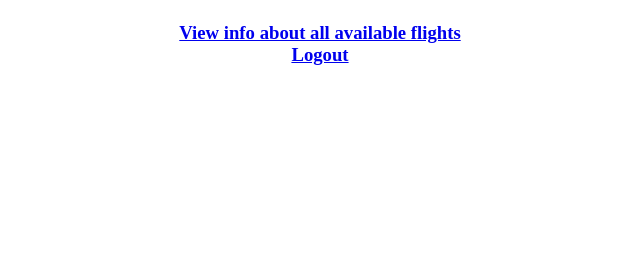
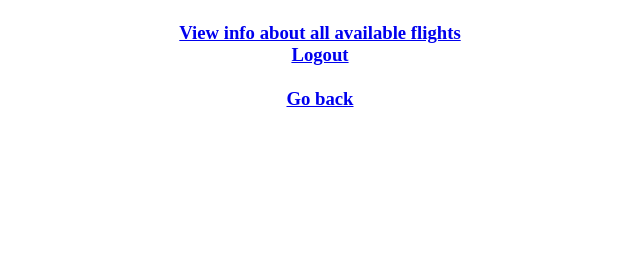
Before and after one commit to trannolis/jfk_atms, a Flask app: template source/templates/atc_landing.html in a window 1280 px wide. Shown: the part 44-300 px from the top of the page, without its empty margins (320-960 px from the left). Run offline with Flask 2, Linux system fonts and the light colour scheme; the template is opened without the code that fills it, so the values that code supplies are empty.

Commit message:
functionality to go to previous page

```diff
--- a/source/templates/adminHome.html
+++ b/source/templates/adminHome.html
@@ -11,6 +11,9 @@
 	<a href ="/showUser"> Delete an existing user</a>
 	<br>
 	<a href="/logout">Logout</a>
+	<br><br>
+	<a href="/">Go back</a>
+
 
 </body>
 
--- a/source/templates/atc_landing.html
+++ b/source/templates/atc_landing.html
@@ -15,6 +15,9 @@
 
 <br>
 <a href="/logout">Logout</a>
+<br><br>
+<a href="/">Go back</a>
+
 
 </body>
 
```
